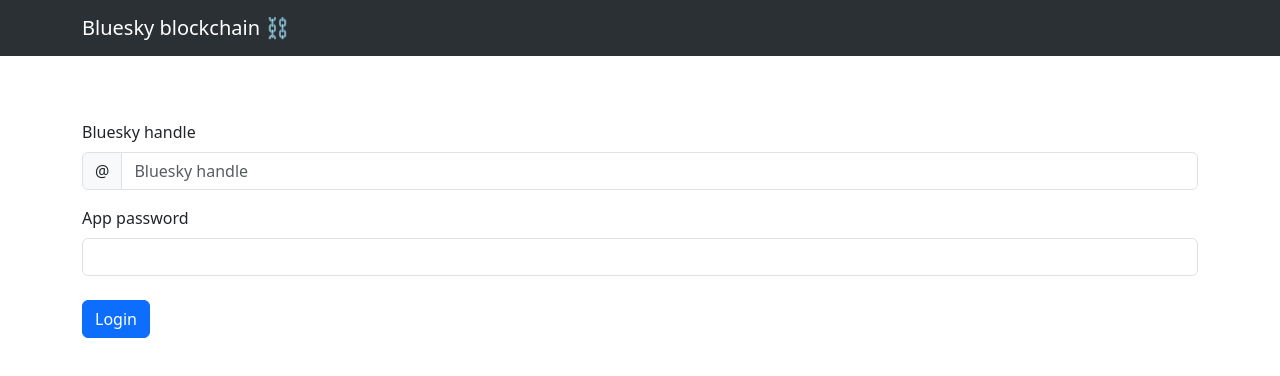
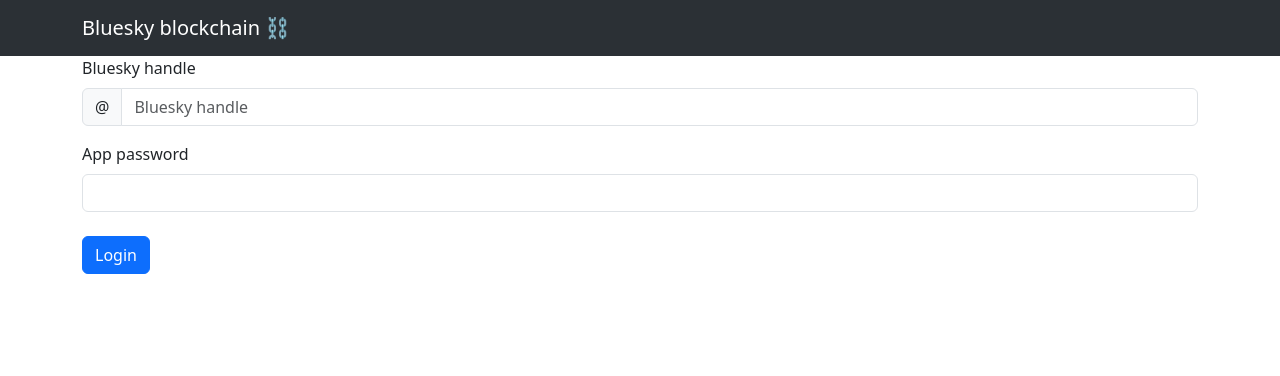
Before and after one commit to mpichka/bsky-blck, a React (Vite) app: page / in a window 1280 px wide. Shown: the top 376 px of the page. Built offline with nearby package versions, Linux system fonts and the light colour scheme.

Commit message:
Added Sass

```diff
--- a/package.json
+++ b/package.json
@@ -24,6 +24,7 @@
     "eslint-plugin-react-hooks": "^5.1.0-rc.0",
     "eslint-plugin-react-refresh": "^0.4.12",
     "globals": "^15.9.0",
+    "sass": "^1.80.3",
     "typescript": "^5.5.3",
     "typescript-eslint": "^8.7.0",
     "vite": "^5.4.8"
--- a/src/global.css
+++ /dev/null
@@ -1,11 +0,0 @@
-.navbar {
-  margin-bottom: 4rem;
-}
-
-.search-input {
-  margin-bottom: 2rem;
-}
-
-.search-input-container {
-  margin-bottom: 2rem;
-}
--- /dev/null
+++ b/src/global.scss
@@ -0,0 +1 @@
+@import "../node_modules/bootstrap/scss/bootstrap";
--- a/src/main.tsx
+++ b/src/main.tsx
@@ -1,8 +1,7 @@
-import "bootstrap/dist/css/bootstrap.min.css";
 import { StrictMode } from "react";
 import { createRoot } from "react-dom/client";
 import App from "./App.tsx";
-import "./global.css";
+import "./global.scss";
 
 createRoot(document.getElementById("root")!).render(
   <StrictMode>
```
Also changed, not shown: 1 other file (tests, documents, lock files or other folders).
